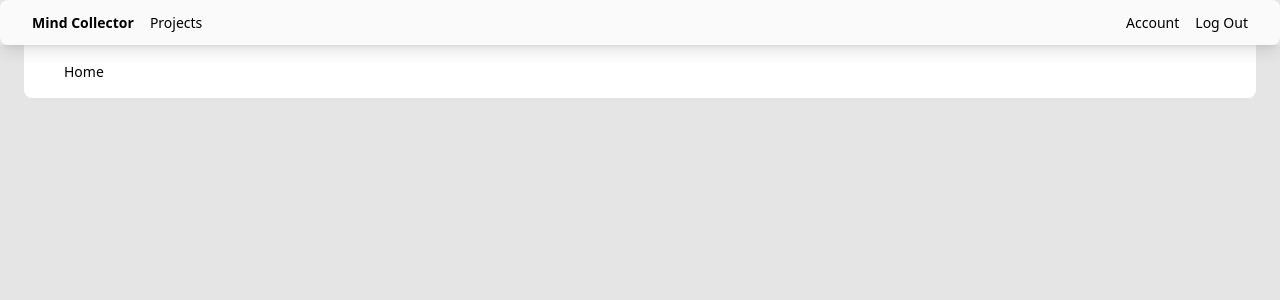
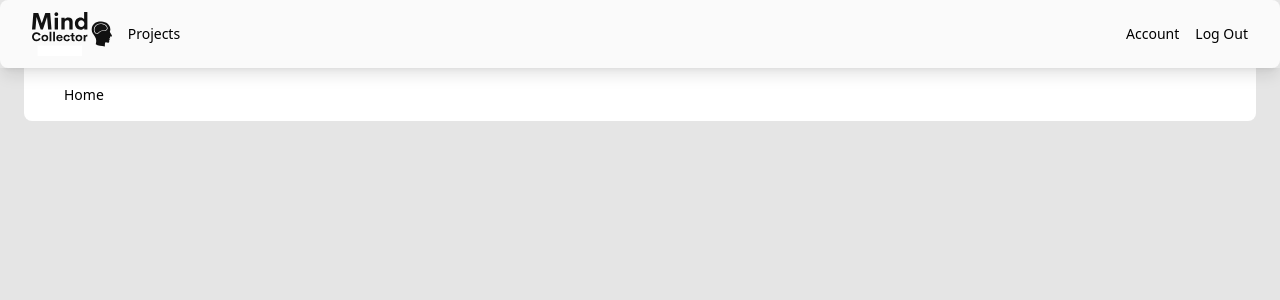
Before and after one commit to MindCollectorCompany/front, a Nuxt app: page / in a window 1280 px wide. Shown: the top 300 px of the page. Built offline with nearby package versions, Linux system fonts and the light colour scheme.

Commit message:
refactor NavItem, add logo

```diff
--- a/components/Logo.vue
+++ b/components/Logo.vue
@@ -1,5 +1,7 @@
 <template>
-  <div class="whitespace-nowrap font-sans text-sm font-bold">
-    <navItem text="Mind Collector" page="/" />
+  <div class="flex items-center whitespace-nowrap font-sans text-sm font-bold">
+    <NavItem to="/">
+      <img src="~/assets/logo.svg" alt="" class="max-h-11" />
+    </NavItem>
   </div>
 </template>
--- a/components/nav/NavItem.vue
+++ b/components/nav/NavItem.vue
@@ -1,12 +1,13 @@
 <template>
   <span class="capitalize hover:cursor-pointer">
-    <NuxtLink :to="page">
+    <NuxtLink :to="to || page">
       {{ text }}
+      <slot></slot>
     </NuxtLink>
   </span>
 </template>
 <script lang="ts">
 export default {
-  props: ["text", "page"],
+  props: ["text", "page", "to"],
 };
 </script>
```
Also changed, not shown: assets/logo.svg (added).
